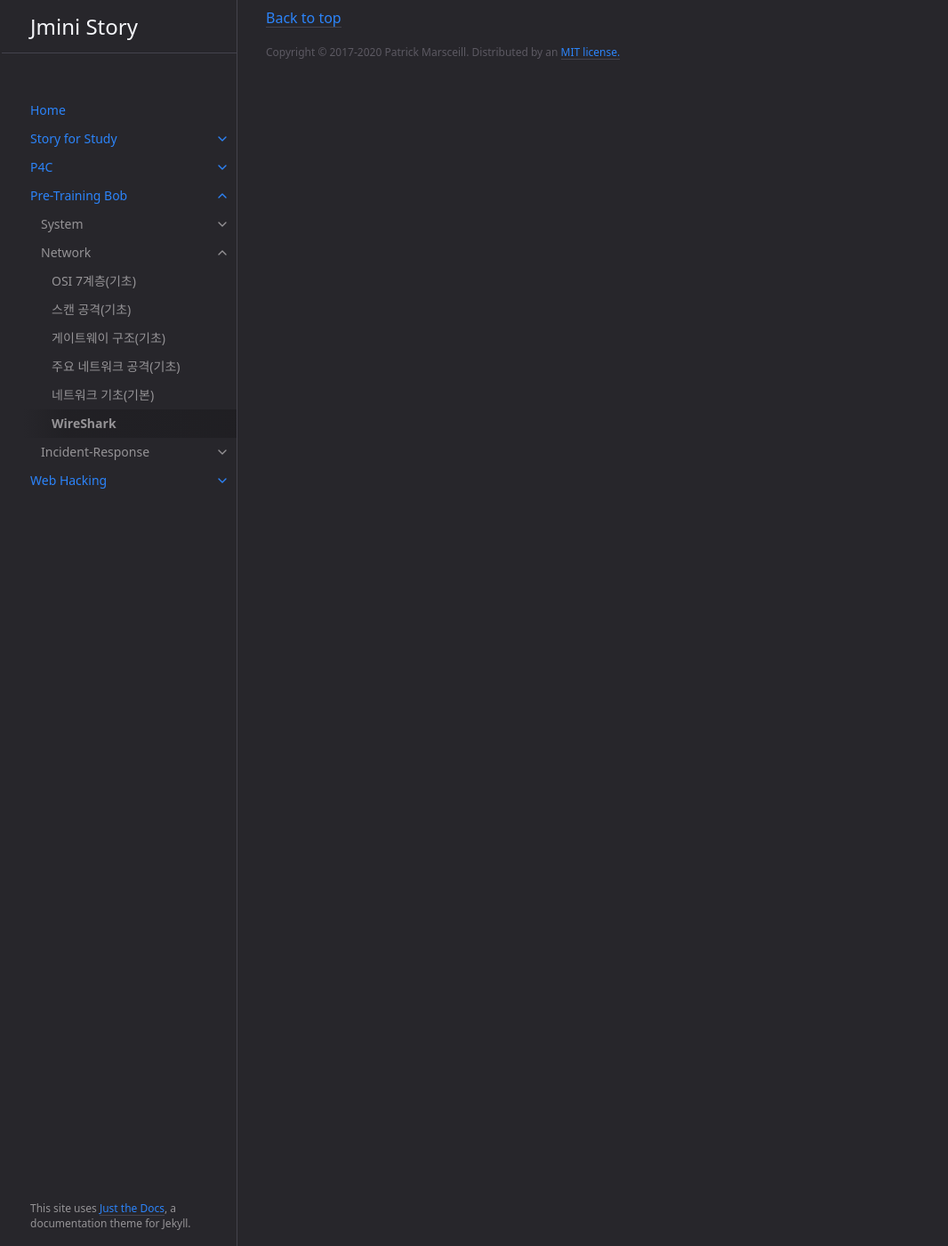
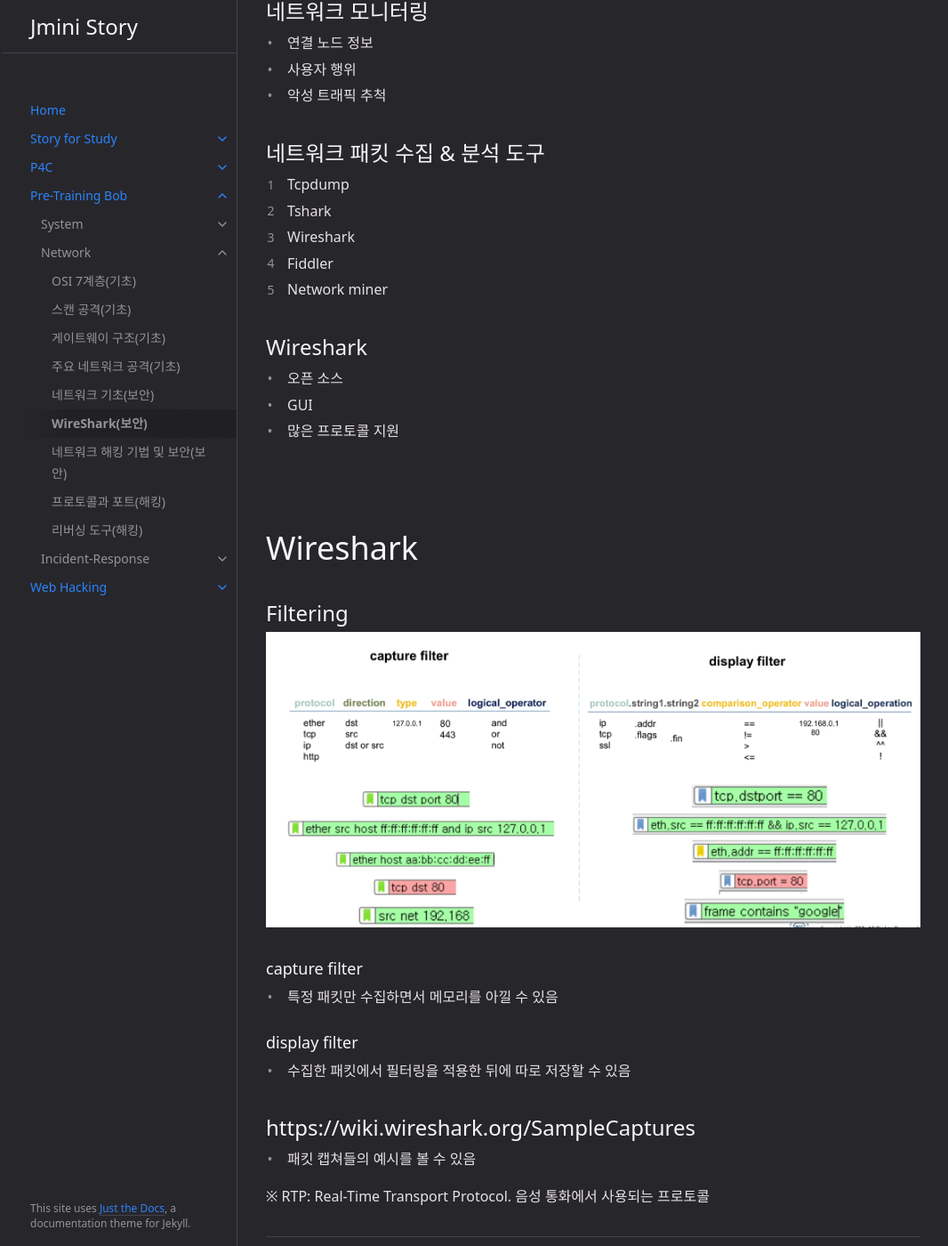
Before and after one commit to Jminis/Jminis.github.io, a Jekyll site: the page built from docs/Pre-Training Bob/Network/WireShark.md, in a window 1280 px wide and 1400 px high, scrolled down 270 px. Shown: the whole window at 89% size, without its empty margins (105-1171 px from the left). Built offline with Jekyll 4.4.1, drawn with Linux system fonts in a browser that asks for light colours; some of the changed text lies outside the part shown.

Commit message:
2022-06-05

```diff
--- a/docs/Pre-Training Bob/Network/WireShark.md
+++ b/docs/Pre-Training Bob/Network/WireShark.md
@@ -1,6 +1,6 @@
 ---
 layout: default
-title: WireShark
+title: WireShark(보안)
 nav_order: 6
 
 parent: Network
@@ -12,4 +12,39 @@ grand_parent: Pre-Training Bob
 
 -----
 
-#
+# 패킷 수집 & 분석 툴
+
+## 네트워크 모니터링
+- 연결 노드 정보
+- 사용자 행위
+- 악성 트래픽 추척
+
+## 네트워크 패킷 수집 & 분석 도구
+1. Tcpdump
+2. Tshark
+3. Wireshark
+4. Fiddler
+5. Network miner
+
+## Wireshark
+- 오픈 소스
+- GUI
+- 많은 프로토콜 지원
+
+<br>
+
+# Wireshark
+## Filtering
+
+![image-20220604173357369](../img/image-20220604173357369.png)
+
+### capture filter
+- 특정 패킷만 수집하면서 메모리를 아낄 수 있음
+
+### display filter
+- 수집한 패킷에서 필터링을 적용한 뒤에 따로 저장할 수 있음
+
+## https://wiki.wireshark.org/SampleCaptures
+- 패킷 캡쳐들의 예시를 볼 수 있음
+
+※ RTP: Real-Time Transport Protocol. 음성 통화에서 사용되는 프로토콜
```
Also changed, not shown: docs/P4C/7week.md (+4 -0 lines), docs/P4C/8week.md (added, +25 -0 lines), docs/P4C/Day50.md (added, +18 -0 lines), docs/Pre-Training Bob/Network/네트워크 기초.md (+1 -1 lines), docs/Pre-Training Bob/Network/네트워크 해킹 기법 및 보안.md (added, +149 -0 lines), docs/Pre-Training Bob/Network/리버싱 도구.md (added, +81 -0 lines), docs/Pre-Training Bob/Network/프로토콜과 포트.md (added, +38 -0 lines), docs/Pre-Training Bob/Network/img/image-20220604173357369.png (added), docs/Pre-Training Bob/Network/img/image-20220605132811718.png (added), docs/Pre-Training Bob/Network/img/image-20220605151525166.png (added), docs/Pre-Training Bob/Network/img/image-20220605152146779.png (added), docs/Pre-Training Bob/Network/img/image-20220605152646753.png (added), docs/Pre-Training Bob/Network/img/image-20220605152648301.png (added), docs/Pre-Training Bob/Network/img/image-20220605153034371.png (added), 1 more files.
